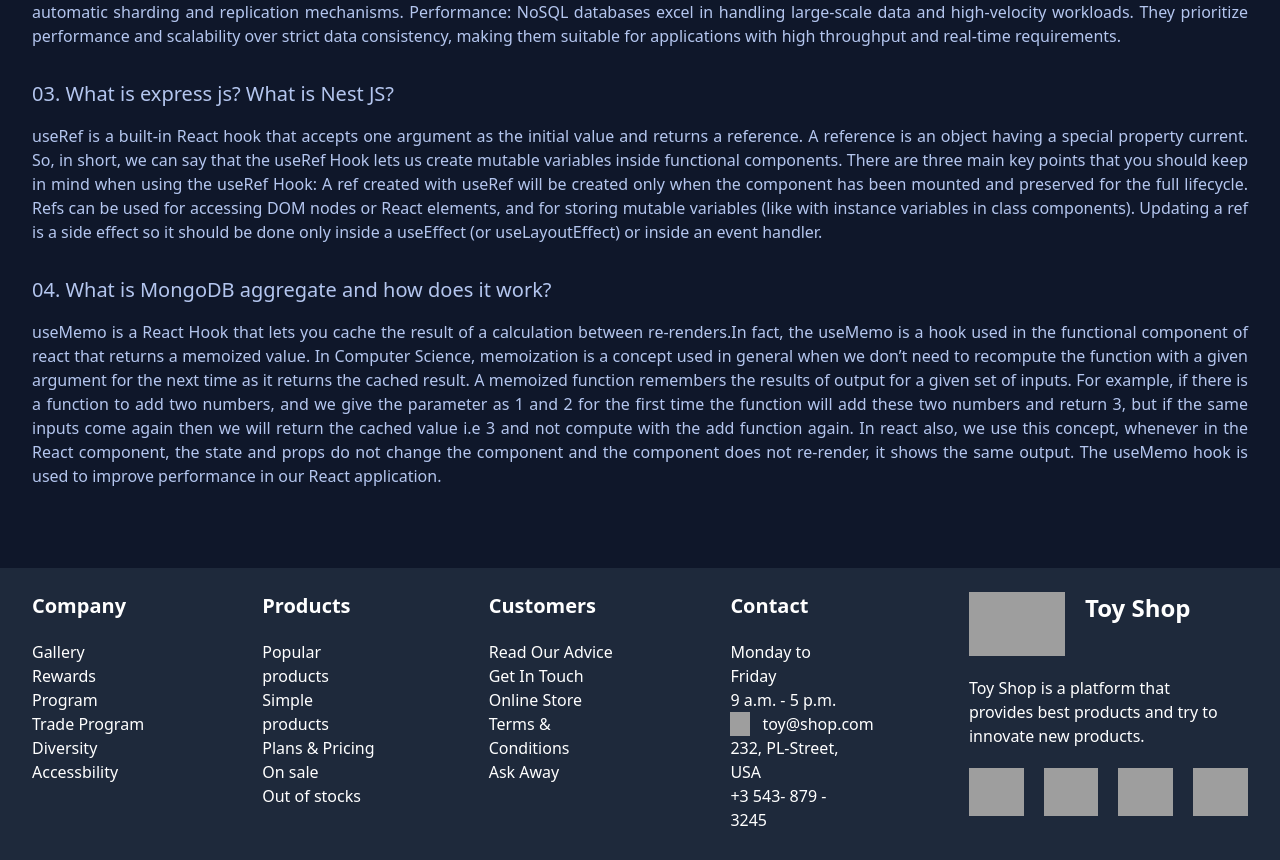
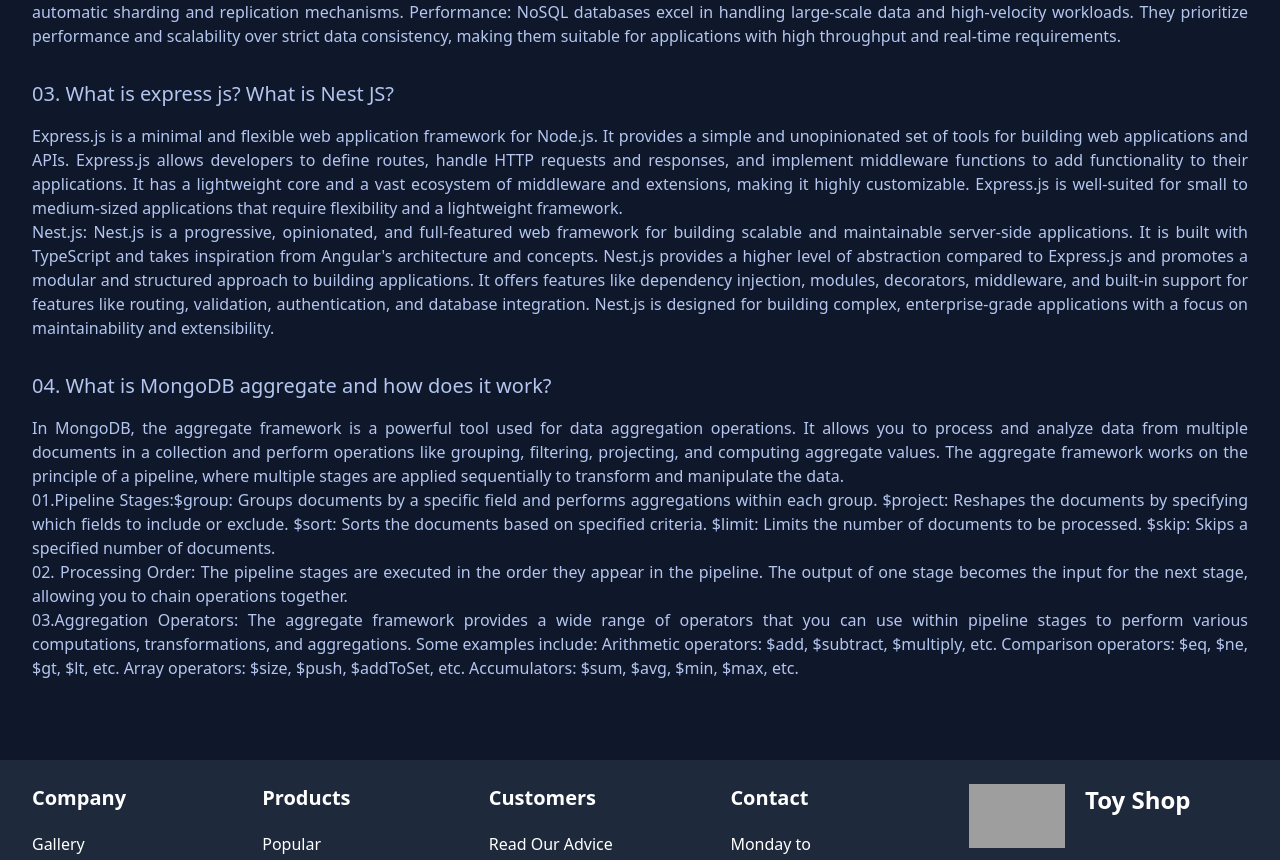
Before and after one commit to btamit/toy-marketplace-client, a React (Vite) app: page /blog in a window 1280 px wide. Shown: the part 760-1620 px from the top of the page. Built offline with nearby package versions, Linux system fonts and the light colour scheme; no server answers; grey boxes are pictures that could not be loaded.

Commit message:
questions done

```diff
--- a/src/components/Blog.jsx
+++ b/src/components/Blog.jsx
@@ -46,20 +46,20 @@ const Blog = () => {
             use SQL as the standard query language for performing operations
             like selecting, inserting, updating, and deleting data. SQL provides
             a declarative way to specify what data is needed, and the database
-            system takes care of how to retrieve it. <br/>
-            Structure: NoSQL databases
-            are schema-less or have a flexible schema. They store data in
-            various formats like key-value pairs, documents, column families, or
-            graphs. This flexibility allows for agile development and handling
-            unstructured or semi-structured data. Scalability: NoSQL databases
-            are designed for horizontal scalability. They can distribute data
-            across multiple servers, allowing them to handle large amounts of
-            data and high read/write loads. They often provide automatic
-            sharding and replication mechanisms. Performance: NoSQL databases
-            excel in handling large-scale data and high-velocity workloads. They
-            prioritize performance and scalability over strict data consistency,
-            making them suitable for applications with high throughput and
-            real-time requirements.
+            system takes care of how to retrieve it. <br />
+            Structure: NoSQL databases are schema-less or have a flexible
+            schema. They store data in various formats like key-value pairs,
+            documents, column families, or graphs. This flexibility allows for
+            agile development and handling unstructured or semi-structured data.
+            Scalability: NoSQL databases are designed for horizontal
+            scalability. They can distribute data across multiple servers,
+            allowing them to handle large amounts of data and high read/write
+            loads. They often provide automatic sharding and replication
+            mechanisms. Performance: NoSQL databases excel in handling
+            large-scale data and high-velocity workloads. They prioritize
+            performance and scalability over strict data consistency, making
+            them suitable for applications with high throughput and real-time
+            requirements.
             <br />
           </p>
         </div>
@@ -68,18 +68,26 @@ const Blog = () => {
             03. What is express js? What is Nest JS?
           </p>
           <p>
-            useRef is a built-in React hook that accepts one argument as the
-            initial value and returns a reference. A reference is an object
-            having a special property current. So, in short, we can say that the
-            useRef Hook lets us create mutable variables inside functional
-            components. There are three main key points that you should keep in
-            mind when using the useRef Hook: A ref created with useRef will be
-            created only when the component has been mounted and preserved for
-            the full lifecycle. Refs can be used for accessing DOM nodes or
-            React elements, and for storing mutable variables (like with
-            instance variables in class components). Updating a ref is a side
-            effect so it should be done only inside a useEffect (or
-            useLayoutEffect) or inside an event handler.
+            Express.js is a minimal and flexible web application framework for
+            Node.js. It provides a simple and unopinionated set of tools for
+            building web applications and APIs. Express.js allows developers to
+            define routes, handle HTTP requests and responses, and implement
+            middleware functions to add functionality to their applications. It
+            has a lightweight core and a vast ecosystem of middleware and
+            extensions, making it highly customizable. Express.js is well-suited
+            for small to medium-sized applications that require flexibility and
+            a lightweight framework. <br />
+            Nest.js: Nest.js is a progressive, opinionated, and full-featured
+            web framework for building scalable and maintainable server-side
+            applications. It is built with TypeScript and takes inspiration from
+            Angular's architecture and concepts. Nest.js provides a higher level
+            of abstraction compared to Express.js and promotes a modular and
+            structured approach to building applications. It offers features
+            like dependency injection, modules, decorators, middleware, and
+            built-in support for features like routing, validation,
+            authentication, and database integration. Nest.js is designed for
+            building complex, enterprise-grade applications with a focus on
+            maintainability and extensibility.
             <br />
           </p>
         </div>
@@ -88,22 +96,29 @@ const Blog = () => {
             04. What is MongoDB aggregate and how does it work?
           </p>
           <p>
-            useMemo is a React Hook that lets you cache the result of a
-            calculation between re-renders.In fact, the useMemo is a hook used
-            in the functional component of react that returns a memoized value.
-            In Computer Science, memoization is a concept used in general when
-            we don’t need to recompute the function with a given argument for
-            the next time as it returns the cached result. A memoized function
-            remembers the results of output for a given set of inputs. For
-            example, if there is a function to add two numbers, and we give the
-            parameter as 1 and 2 for the first time the function will add these
-            two numbers and return 3, but if the same inputs come again then we
-            will return the cached value i.e 3 and not compute with the add
-            function again. In react also, we use this concept, whenever in the
-            React component, the state and props do not change the component and
-            the component does not re-render, it shows the same output. The
-            useMemo hook is used to improve performance in our React
-            application.
+            In MongoDB, the aggregate framework is a powerful tool used for data
+            aggregation operations. It allows you to process and analyze data
+            from multiple documents in a collection and perform operations like
+            grouping, filtering, projecting, and computing aggregate values. The
+            aggregate framework works on the principle of a pipeline, where
+            multiple stages are applied sequentially to transform and manipulate
+            the data. <br />
+            01.Pipeline Stages:$group: Groups documents by a specific field and
+            performs aggregations within each group. $project: Reshapes the
+            documents by specifying which fields to include or exclude. $sort:
+            Sorts the documents based on specified criteria. $limit: Limits the
+            number of documents to be processed. $skip: Skips a specified number
+            of documents. <br />
+            02. Processing Order: The pipeline stages are executed in the order
+            they appear in the pipeline. The output of one stage becomes the
+            input for the next stage, allowing you to chain operations together. <br/>
+            03.Aggregation Operators: The aggregate framework provides a wide range
+            of operators that you can use within pipeline stages to perform
+            various computations, transformations, and aggregations. Some
+            examples include: Arithmetic operators: $add, $subtract, $multiply,
+            etc. Comparison operators: $eq, $ne, $gt, $lt, etc. Array operators:
+            $size, $push, $addToSet, etc. Accumulators: $sum, $avg, $min, $max,
+            etc.
           </p>
         </div>
       </div>
```
